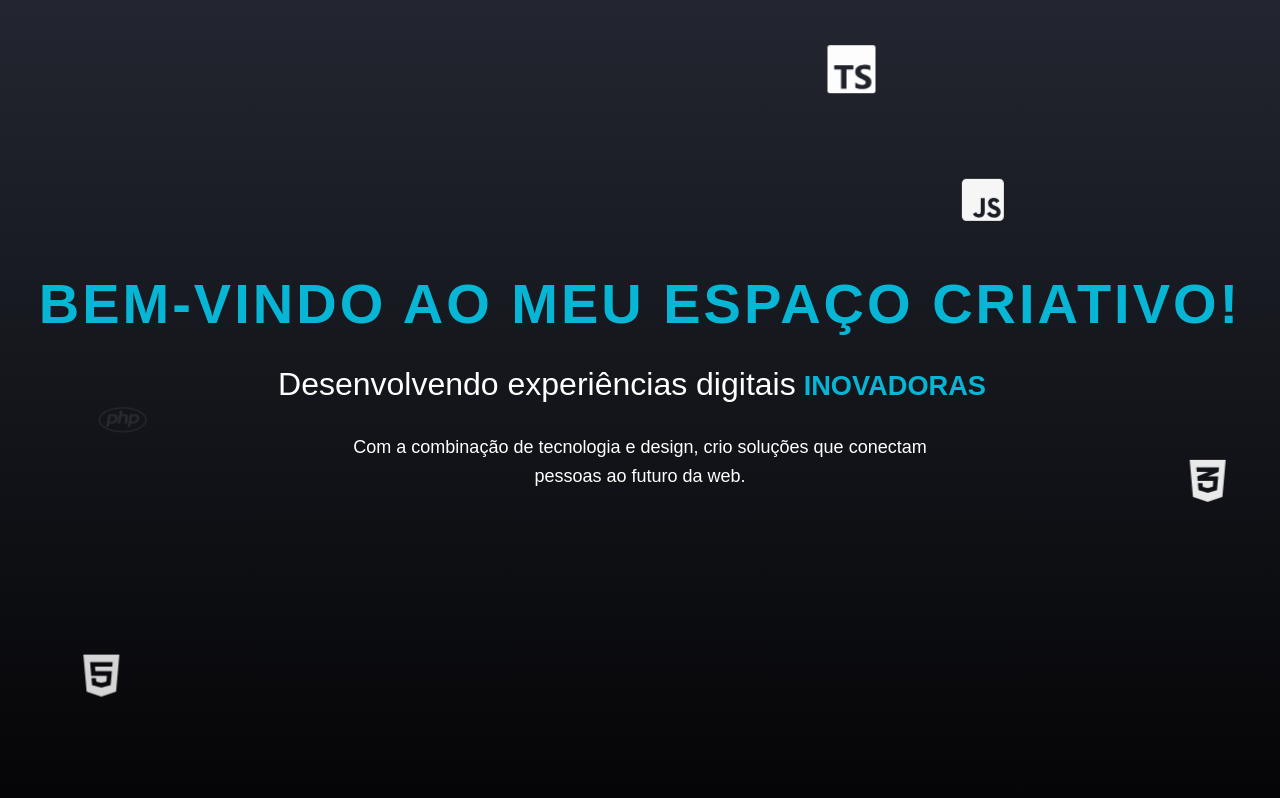
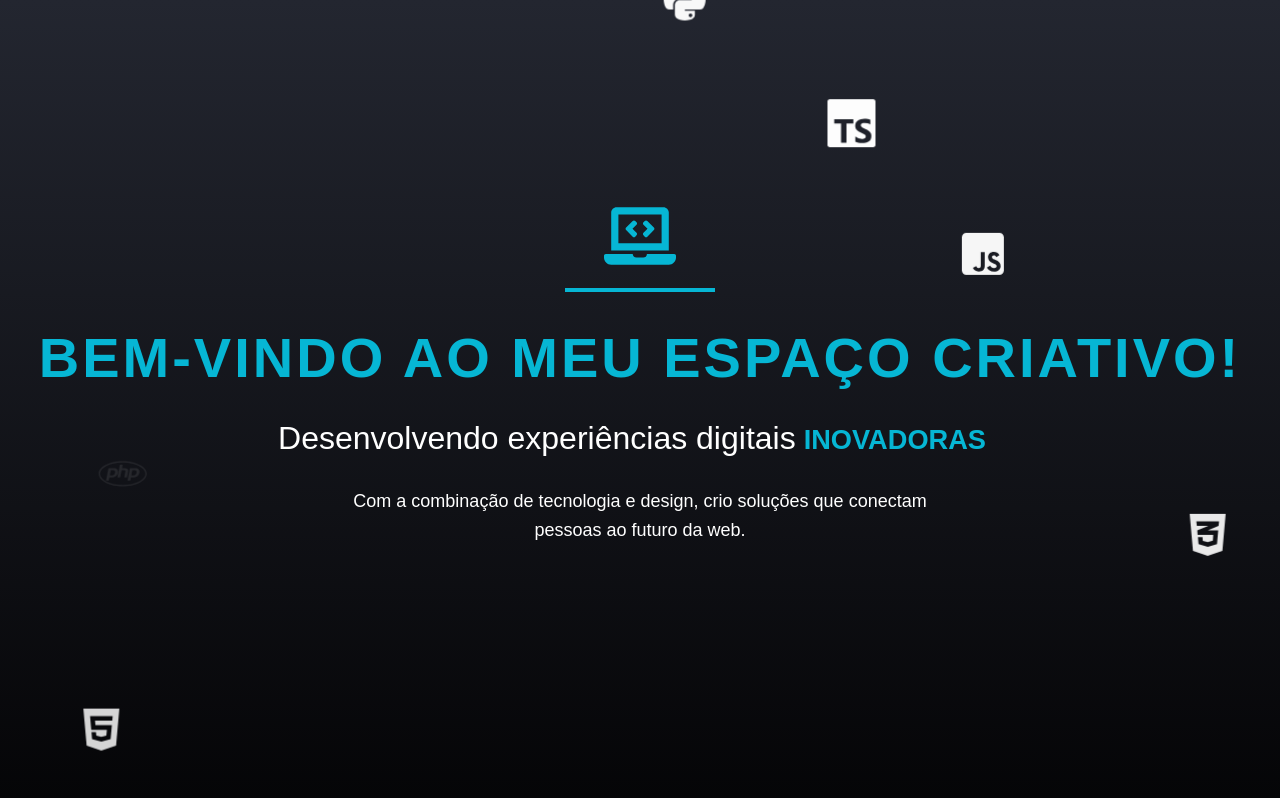
Before and after one commit to RockNicolas/Repositorio, a React (Vite) app: page / in a window 1280 px wide. Shown: the top 798 px of the page. Built offline with nearby package versions, Linux system fonts and the light colour scheme; no server answers.

Commit message:
Alteração no css

```diff
--- a/src/components/Header/Title.tsx
+++ b/src/components/Header/Title.tsx
@@ -1,8 +1,11 @@
 import React from 'react';
+import { FaLaptopCode } from 'react-icons/fa';
 
 const Title: React.FC = () => {
   return (
     <>
+      <FaLaptopCode className="icon-welcome" />
+      <hr className="divider" />
       <h1 className="main-title">Bem-Vindo ao meu espaço criativo!</h1>
       <h2 className="sub-title">
         Desenvolvendo experiências digitais
--- a/src/pages/Header/mainContent.css
+++ b/src/pages/Header/mainContent.css
@@ -180,3 +180,15 @@
     transform: translateY(0);
   }
 }
+
+.icon-welcome {
+    font-size: 4.5rem;
+    color: #06b6d4;
+    margin-bottom: 1rem;
+}
+
+.divider {
+    width: 150px;
+    border: 2px solid #06b6d4;
+    margin: 0 auto 1rem auto;
+}
--- a/src/pages/Projects/Projetos.tsx
+++ b/src/pages/Projetos/Projetos.tsx
@@ -1,6 +1,6 @@
 import './Projetos.css';
 
-const Portfolio = () => {
+const Projetos = () => {
   return (
     <div className="container px-4 py-8">
       <h1 className="text-center text-blue-400 text-lg">Projetos em que trabalhei</h1>
@@ -35,7 +35,7 @@ const Portfolio = () => {
               className="rounded-lg shadow-lg"
               height="300"
               src="./public/Imgs/sanke.png"
-              width="300"
+              width="30 0"
             />
           </div>
           <div className="md:w-1/2 order-1 md:order-2">
@@ -48,19 +48,19 @@ const Portfolio = () => {
             </p>
           </div>
         </div>
-
         <div className="flex flex-col md:flex-row items-center md:items-start">
           <div className="md:w-1/2">
-          <h3 className="text-xl mb-2">03</h3>
+            <h3 className="text-xl mb-2">03</h3>
             <h4 className="text-xl mb-2">Lojas de Suplementos</h4>
             <p className="text-gray-400 mb-4">
-              As a website designer, I create interior design websites that showcase style and functionality.
-              These sites include portfolio galleries, design tips, and easy navigation for a seamless user experience.
+              Este projeto foi uma loja online de suplementos desenvolvida com PHP, que inclui recursos como cadastro de usuários e de produtos, sistema de pagamento e carrinho de compras.
+              A plataforma permite que os usuários escolham os produtos desejados e os adicionem ao carrinho de compras, com funcionalidades como atualização de quantidade, remoção de itens e cálculo automático do valor total.
+              A integração com o banco de dados MySQL foi feita para armazenar as informações dos produtos, pedidos e usuários, oferecendo uma experiência de compra online funcional e dinâmica.
             </p>
           </div>
           <div className="md:w-1/2">
             <img
-              alt="A collage of various interior design websites designed by the portfolio owner"
+              alt="A screenshot of a supplement store website"
               className="rounded-lg shadow-lg"
               height="300"
               src="https://storage.googleapis.com/a1aa/image/LBSoN6ppG_KgEbapqq41aZkk9r0qgWUUsz2RoLvrtig.jpg"
@@ -71,6 +71,5 @@ const Portfolio = () => {
       </div>
     </div>
   );
-};
-
-export default Portfolio;
+}
+export default Projetos;
--- a/src/pages/Testimonial/Testimonial.css
+++ b/src/pages/Testimonial/Testimonial.css
@@ -34,7 +34,7 @@
     background-color: #333;
     padding: 3rem;
     border-radius: 8px;
-    max-width: 540px;
+    max-width: 480px;
     margin: 0 auto;
 }
 
--- a/src/router/router.tsx
+++ b/src/router/router.tsx
@@ -3,7 +3,7 @@ import  MainContent  from '../pages/Header/MainContent'
 import AboutMe from '../pages/AboutMe/AboutMe';
 import Portifolio from '../pages/Portifolio/Portifolio';
 import Skills from '../pages/Skills/Skills';
-import Projetos from '../pages/Projects/Projetos'
+import Projetos from '../pages/Projetos/Projetos'
 import Testimonaial from '../pages/Testimonial/Testimonial'
 import { NotFound } from '../pages/notfound/noutfound';
 {/*import Contato from '../pages/Contato/Contato'  */ }
```
Also changed, not shown: src/pages/Projetos/Projetos.css (renamed from src/pages/Projects/Projetos.css).
